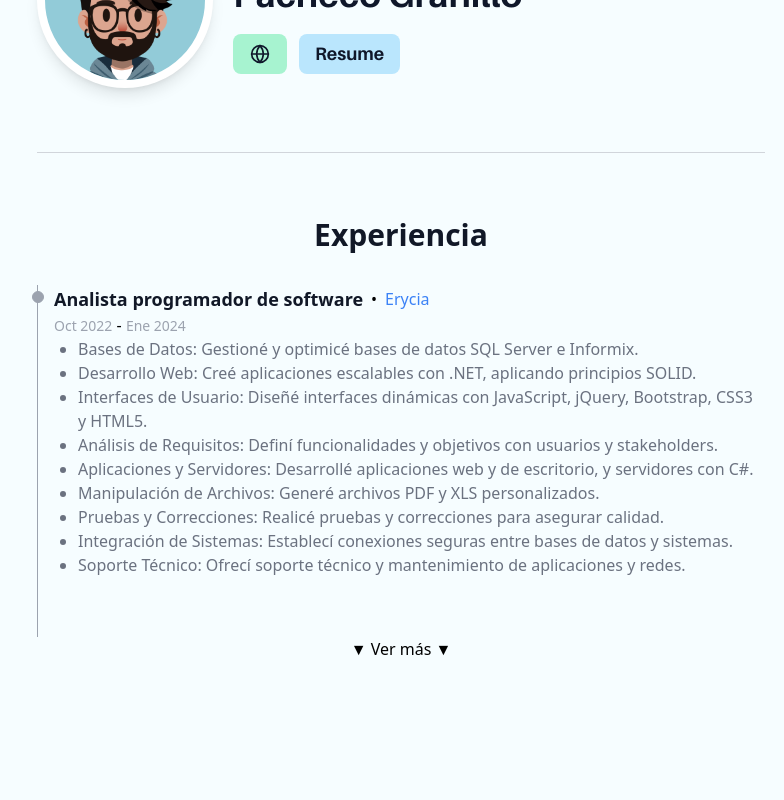
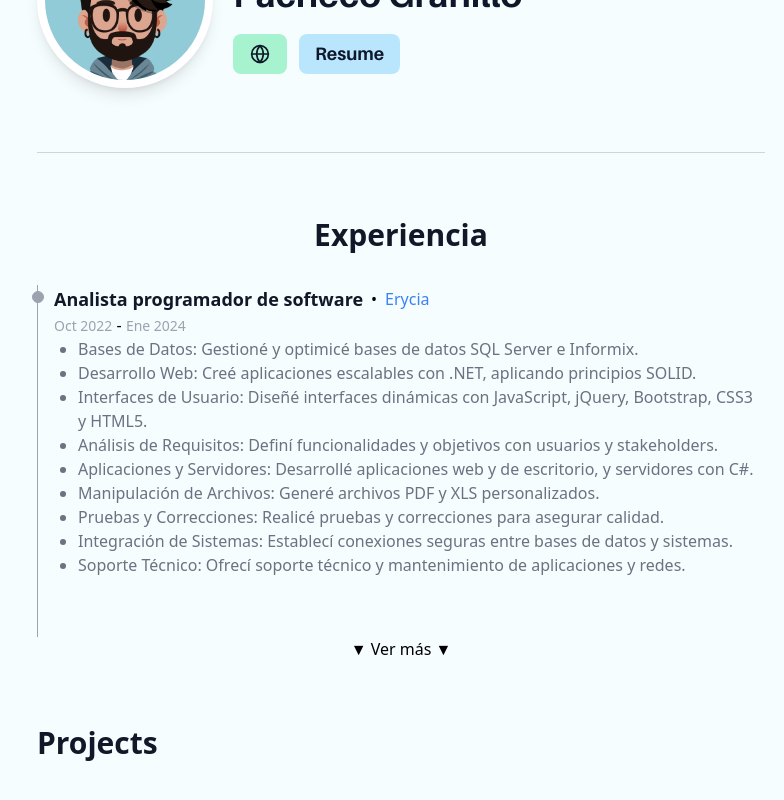
Before and after one commit to miguelAngelPG/portfolio, a Next.js app: page / in a window 1280 px wide. Shown: the part 172-972 px from the top of the page, without its empty margins (239-1023 px from the left). Built offline with nearby package versions, Linux system fonts and the light colour scheme.

Commit message:
add Projects Section

```diff
--- a/src/app/page.tsx
+++ b/src/app/page.tsx
@@ -1,6 +1,7 @@
 import { Hero } from "@/components/Hero"
 import { Header } from "@/components/Header"
-import { Experience } from "@/components/Experience";
+import { ExperienceSection } from "@/components/ExperienceSection";
+import { ProjectsSection } from "@/components/ProjectsSection";
 
 export default function Home() {
 
@@ -13,7 +14,8 @@ export default function Home() {
         <main className="flex flex-col gap-16 pt-5">
           <Hero/>
           <hr className="border-gray-300 dark:border-gray-700"/>
-          <Experience/>
+          <ExperienceSection/>
+          <ProjectsSection/>
           <section className="h-96"></section>
           <section className="h-96"></section>
           <section className="h-96"></section>
--- a/src/components/Experience.tsx
+++ b/src/components/ExperienceSection.tsx
@@ -6,7 +6,7 @@ import { IExperience } from '@/types';
 import { TitleSection } from './TitleSection';
 import { AppContext } from '@/context/Provider';
 
-export const Experience = () => {
+export const ExperienceSection = () => {
 
     const { lang, isSpanish } = useLanguage();
     const { state: stateG, dispatch } = useContext(AppContext)
--- /dev/null
+++ b/src/components/ProjectsSection.tsx
@@ -0,0 +1,10 @@
+import React from 'react'
+import { TitleSection } from './TitleSection'
+
+export const ProjectsSection = () => {
+    return (
+        <section>
+            <TitleSection title='Projects' />
+        </section>
+    )
+}
```
